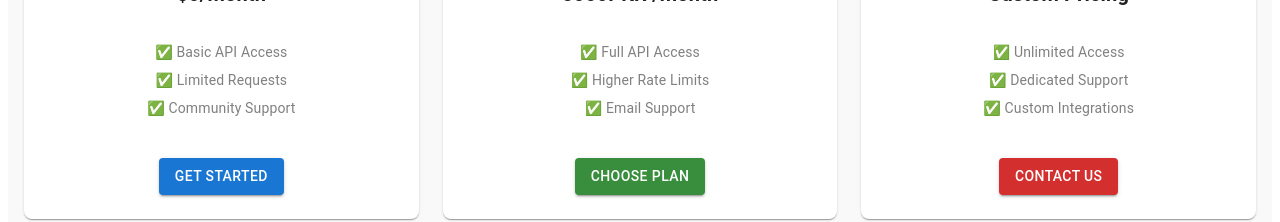
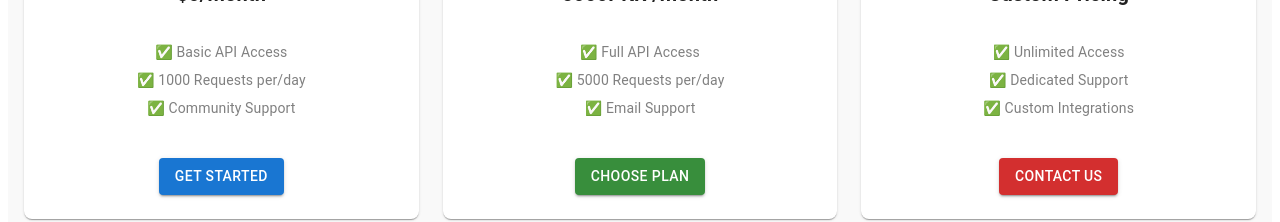
Before and after one commit to Haseebismail703/PakistanLocationApi, a React (Vite) app: page / in a window 1280 px wide. Shown: the part 2183-2405 px from the top of the page. Built offline with nearby package versions, Linux system fonts and the light colour scheme.

Commit message:
change icon name and change pricing request

```diff
--- a/index.html
+++ b/index.html
@@ -4,7 +4,7 @@
     <meta charset="UTF-8" />
     <link rel="icon" type="image/svg+xml" href="https://cdn-icons-png.flaticon.com/512/5104/5104543.png" />
     <meta name="viewport" content="width=device-width, initial-scale=1.0" />
-    <title>Pakistan location api</title>
+    <title>Pakistan location Api</title>
   </head>
   <body>
     <div id="root"></div>
--- a/src/HomeCompoent/HeroSection.jsx
+++ b/src/HomeCompoent/HeroSection.jsx
@@ -1,5 +1,6 @@
 import React, { useState, useEffect } from "react";
 import { Box, Typography, Button, Container } from "@mui/material";
+import { Link } from "react-router-dom";
 
 const images = [
   "https://images.travelandleisureasia.com/wp-content/uploads/sites/3/2023/11/27175431/tomb.jpg",
@@ -53,7 +54,7 @@ const HeroSection = () => {
         <Typography variant="h6" component="p" sx={{ mb: 3 }}>
           Access accurate real-time location data for cities, districts, and postal codes across Pakistan.
         </Typography>
-        <Button variant="contained" color="primary" size="large">
+        <Button component={Link} to="/register" variant="contained" color="primary" size="large">
           Get Started
         </Button>
       </Container>
--- a/src/HomeCompoent/Pricing.jsx
+++ b/src/HomeCompoent/Pricing.jsx
@@ -5,14 +5,14 @@ const plans = [
   {
     name: "Free",
     price: "$0/month",
-    features: ["Basic API Access", "Limited Requests", "Community Support"],
+    features: ["Basic API Access", "1000 Requests per/day", "Community Support"],
     buttonText: "Get Started",
     color: "#1976d2",
   },
   {
     name: "Pro",
     price: "5000PKR /month",
-    features: ["Full API Access", "Higher Rate Limits", "Email Support"],
+    features: ["Full API Access", "5000 Requests per/day", "Email Support"],
     buttonText: "Choose Plan",
     color: "#388e3c",
   },
```
